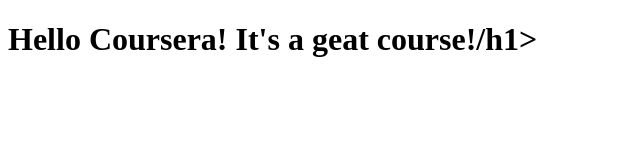
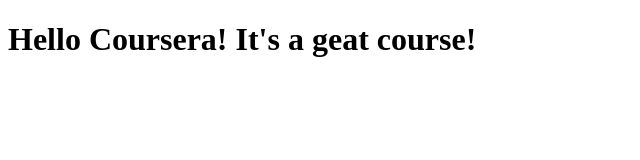
Before and after one commit to DiegoJL/coursera-test, a plain HTML site: page site/index.html in a window 1280 px wide. Shown: the full height of the page, 0-640 px from the left. Drawn offline with Linux system fonts and the light colour scheme.

Commit message:
Little correction to my page

```diff
--- a/site/index.html
+++ b/site/index.html
@@ -4,6 +4,6 @@
         <title>Hello Coursera!</title>
     </head>
     <body>
-        <h1>Hello Coursera! It's a geat course!/h1>
+        <h1>Hello Coursera! It's a geat course!</h1>
     </body>
 </html>
```
